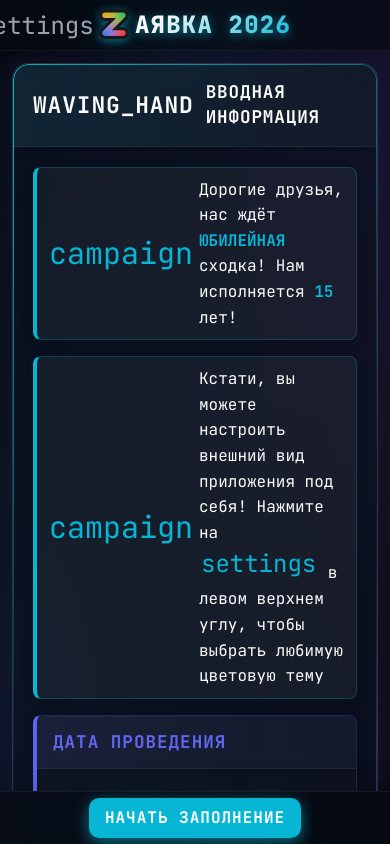
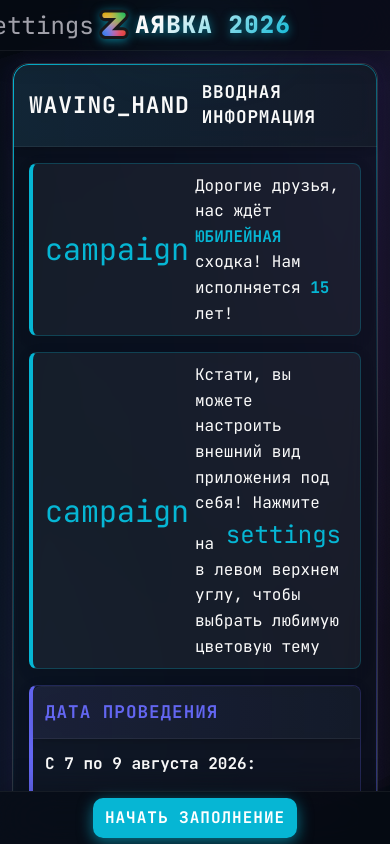
Before and after one commit to Toki-Stamp/applications-2026, a Svelte app: page / in a window 390 px wide. Built offline with nearby package versions, Linux system fonts and the light colour scheme.

Commit message:
Enhance: optimize mobile paddings and list bullet alignment

```diff
--- a/src/design-tokens.css
+++ b/src/design-tokens.css
@@ -108,11 +108,11 @@
     --sticky-section-offset: 106px;
 
     /* Override padding tokens for mobile */
-    --layout-px-base: 1.25rem;
-    --layout-px-sm: 1rem;
+    --layout-px-base: 1rem;
+    --layout-px-sm: 0.75rem;
 
-    --layout-py-base: 1.25rem;
-    --layout-py-sm: 1rem;
+    --layout-py-base: 1rem;
+    --layout-py-sm: 0.75rem;
 
     --title-py-lg: 1rem;
     --title-py-md: 0.75rem;
--- a/src/steps/00_Intro.svelte
+++ b/src/steps/00_Intro.svelte
@@ -54,7 +54,7 @@
 
   .intro-list {
     margin: 0;
-    padding-left: var(--layout-px-sm);
+    padding-left: 1.15rem;
     display: flex;
     flex-direction: column;
     gap: var(--gap-sm);
```
Also changed, not shown: 1 other file (tests, documents, lock files or other folders).
